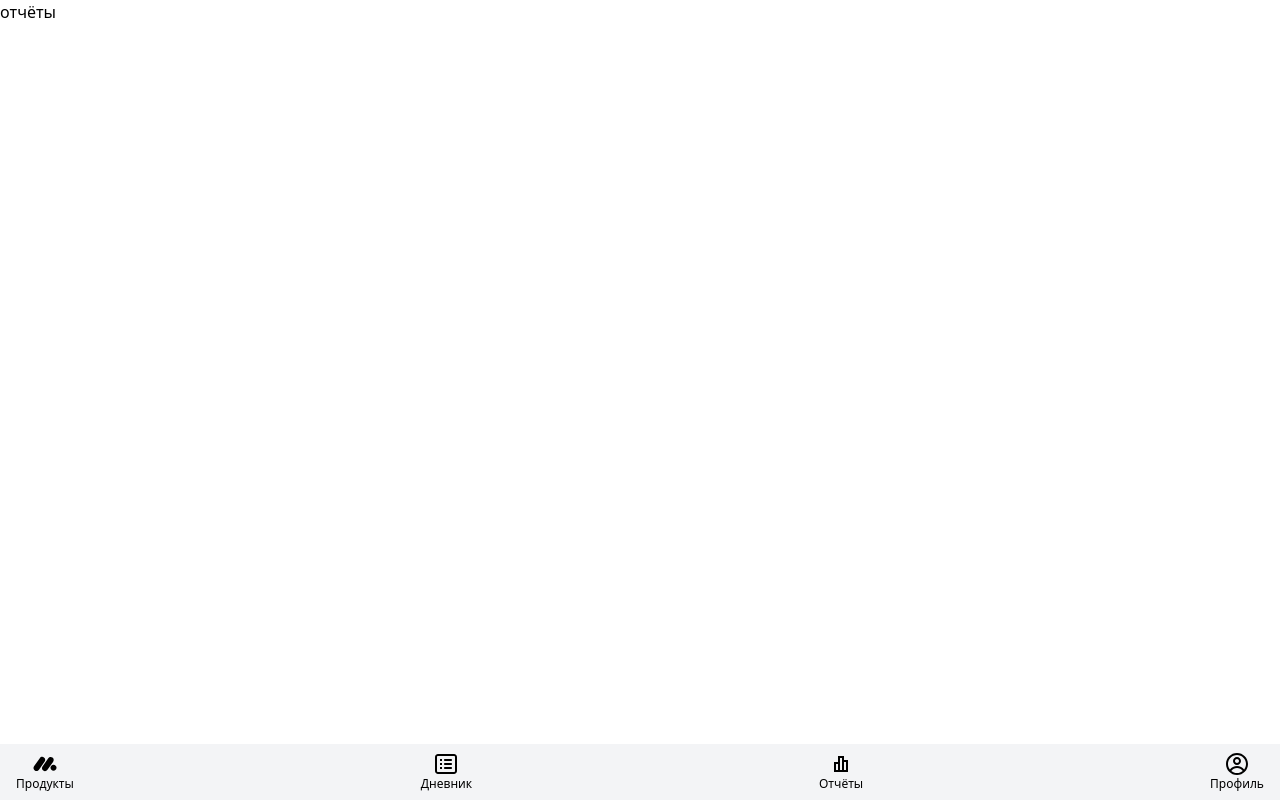
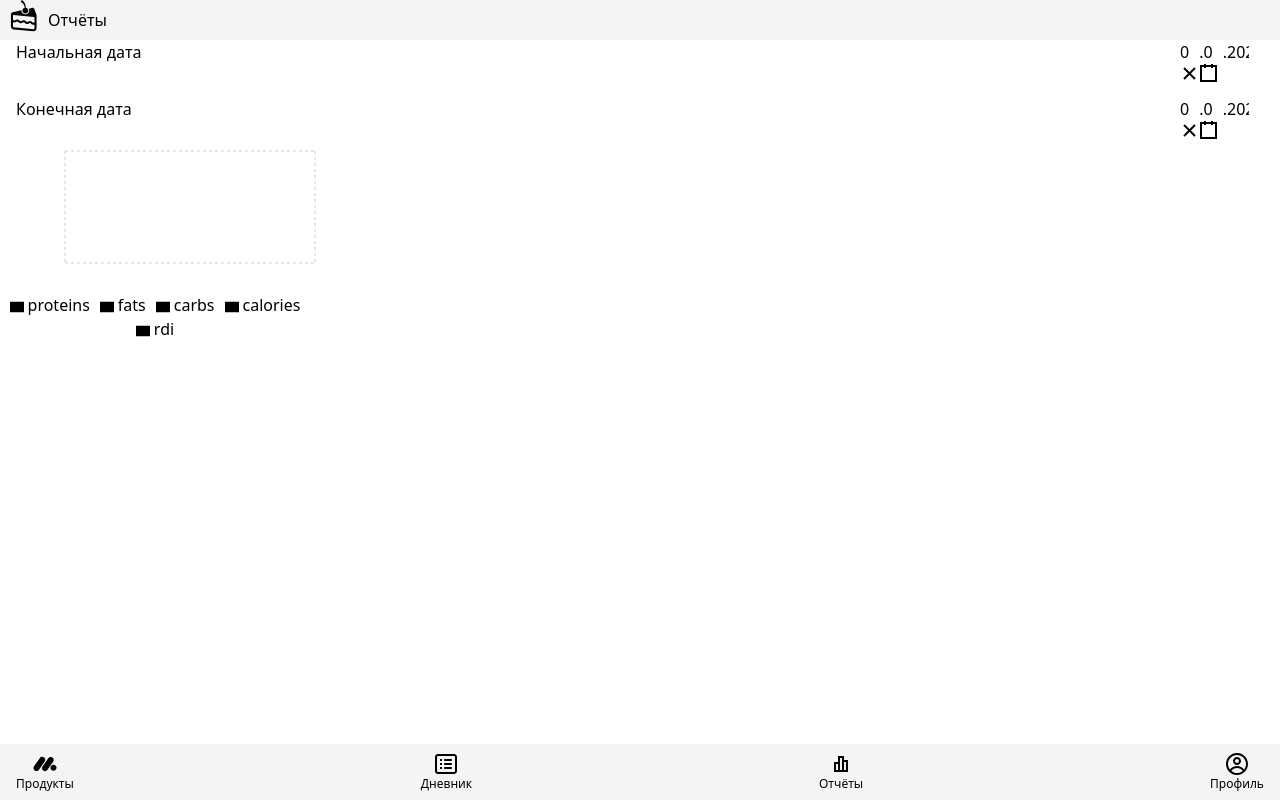
Before and after one commit to maskyy/caketruth-web, a React (Create React App) app: page /reports in a window 1280 px wide. Built offline with nearby package versions, Linux system fonts and the light colour scheme.

Commit message:
Add simple reports

```diff
--- a/src/components/diary_components/MealBlock.tsx
+++ b/src/components/diary_components/MealBlock.tsx
@@ -22,6 +22,7 @@ export function MealBlock({ name }: {
         carbs={34.56}
         calories={234}
         rdi={2200}
+        date=""
       />
       <ul>
         {renderedItems}
--- a/src/components/diary_components/MealSummary.tsx
+++ b/src/components/diary_components/MealSummary.tsx
@@ -1,7 +1,7 @@
 import { Summary } from "../../types/Summary";
 
-export function MealSummary({ proteins: protein, fats: fat, carbs, calories, rdi }: Summary) {
-  const values = [protein, fat, carbs, calories / rdi, calories].map((value, idx) => {
+export function MealSummary({ proteins, fats, carbs, calories, rdi }: Summary) {
+  const values = [proteins, fats, carbs, calories / rdi, calories].map((value, idx) => {
     return value.toFixed(idx > 2 ? 0 : 2);
   });
   const elements = values.map((value, idx) => <li className="text-xs" key={idx}>{value}</li>);
--- a/src/components/pages/reports/Reports.tsx
+++ b/src/components/pages/reports/Reports.tsx
@@ -1,10 +1,134 @@
-import { FC } from "react";
+import { FC, useEffect, useReducer } from "react";
+import DatePicker from "react-date-picker";
+import { Bar, BarChart, Cell, CartesianGrid, Legend, ResponsiveContainer, Tooltip, XAxis, YAxis } from "recharts";
+import { Header } from "../../header/Header";
 import { PageLayout } from "../../layouts/PageLayout";
 
+import { Summary } from "../../../types/Summary";
+import { reportsData } from "../../../testData";
+
+interface IReportDataState {
+  start: Date,
+  end: Date,
+  data: Summary[]
+};
+
+enum ReportDataActions {
+  INIT_DATA,
+  SET_START_DATE,
+  SET_END_DATE,
+};
+
+interface ReportDataAction {
+  type: ReportDataActions,
+  date?: Date
+};
+
+const collectData = (state: IReportDataState) => {
+  const start = state.start.getDate();
+  const end = state.end.getDate();
+
+  const reports = reportsData.filter(r => {
+    const date = new Date(r.date).getDate();
+    console.log(start, date);
+    return start <= date && date <= end;
+  });
+
+  return reports;
+};
+
+const reportDataReducer = (state: IReportDataState, action: ReportDataAction): IReportDataState => {
+  const newState = state;
+  switch (action.type) {
+    case ReportDataActions.INIT_DATA:
+      break;
+    case ReportDataActions.SET_START_DATE:
+      newState.start = action.date!;
+      break;
+    case ReportDataActions.SET_END_DATE:
+      newState.end = action.date!;
+      break;
+    default:
+      return state;
+  }
+  newState.data = collectData(newState);
+  return { ...newState };
+}
+
 export const Reports: FC = () => {
+  const [state, dispatch] = useReducer(reportDataReducer, {
+    start: new Date(),
+    end: new Date(),
+    data: []
+  });
+  useEffect(() => {
+    dispatch({ type: ReportDataActions.INIT_DATA });
+  },
+    //eslint-disable-next-line
+    []);
+
+  const onStartDateChange = (value: Date) => {
+    console.log("start" + value);
+    dispatch({
+      type: ReportDataActions.SET_START_DATE,
+      date: value
+    });
+  };
+
+  const onEndDateChange = (value: Date) => {
+    console.log("end" + value);
+    dispatch({
+      type: ReportDataActions.SET_END_DATE,
+      date: value
+    });
+  };
+
   return (
-    <PageLayout title="Отчёты" footer>
-      отчёты
+    <PageLayout
+      title="Продукты"
+      header={
+        <Header>
+          <h1 className="self-end">Отчёты</h1>
+        </Header>
+      } footer>
+      <section className="flex flex-col gap-2">
+        <div className="flex justify-between mx-4">
+          <p>Начальная дата</p>
+          <DatePicker
+            className="self-end"
+            onChange={onStartDateChange}
+            value={state.start}
+            format="dd.MM.y"
+            locale="ru-RU"
+          />
+        </div>
+        <div className="flex justify-between mx-4">
+          <p>Конечная дата</p>
+          <DatePicker
+            className="self-end"
+            onChange={onEndDateChange}
+            value={state.end}
+            format="dd.MM.y"
+            locale="ru-RU"
+          />
+        </div>
+      </section>
+        <BarChart
+          width={320}
+          height={200}
+          data={state.data}
+        >
+          <CartesianGrid strokeDasharray="3 3" />
+          <XAxis dataKey="date" />
+          <YAxis />
+          <Tooltip />
+          <Legend />
+          <Bar dataKey="proteins" color="#ff0000" />
+          <Bar dataKey="fats" color="#00ff00" />
+          <Bar dataKey="carbs" color="#0000ff" />
+          <Bar dataKey="calories" color="#00ffff" />
+          <Bar dataKey="rdi" color="#ffff00" />
+        </BarChart>
     </PageLayout>
   );
 }
--- a/src/testData/index.ts
+++ b/src/testData/index.ts
@@ -198,4 +198,64 @@ export const daySummary: Summary = {
   carbs: 123.45,
   calories: 1234,
   rdi: 2200,
+  date: "2022-03-10"
 };
+
+export const reportsData: Summary[] = [
+  {
+    proteins: 20,
+    fats: 30,
+    carbs: 40,
+    calories: 1400,
+    rdi: 1500,
+    date: "2022-03-06",
+  },
+  {
+    proteins: 50,
+    fats: 0,
+    carbs: 20,
+    calories: 900,
+    rdi: 2200,
+    date: "2022-03-07",
+  },
+  {
+    proteins: 60,
+    fats: 90,
+    carbs: 70,
+    calories: 1945,
+    rdi: 2100,
+    date: "2022-03-08",
+  },
+  {
+    proteins: 80,
+    fats: 80,
+    carbs: 80,
+    calories: 1900,
+    rdi: 2200,
+    date: "2022-03-09",
+  },
+  {
+    proteins: 140,
+    fats: 70,
+    carbs: 400,
+    calories: 2800,
+    rdi: 2200,
+    date: "2022-03-10",
+  },
+  {
+    proteins: 90,
+    fats: 90,
+    carbs: 90,
+    calories: 2100,
+    rdi: 2300,
+    date: "2022-03-11",
+  },
+  {
+    proteins: 80,
+    fats: 80,
+    carbs: 80,
+    calories: 2250,
+    rdi: 2200,
+    date: "2022-03-12",
+  },
+];
--- a/src/types/Summary.ts
+++ b/src/types/Summary.ts
@@ -3,5 +3,6 @@ export interface Summary {
   fats: number,
   carbs: number,
   calories: number,
-  rdi: number
+  rdi: number,
+  date: string
 };
```
